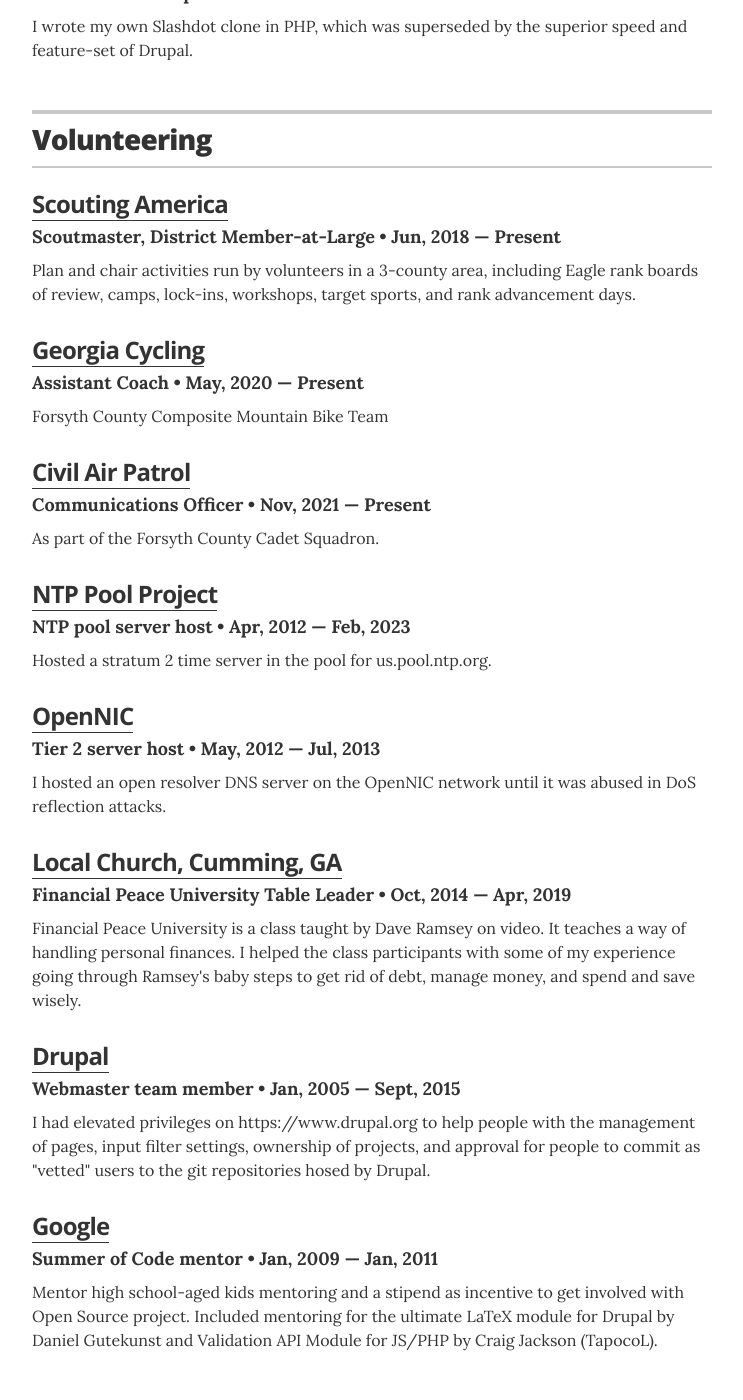
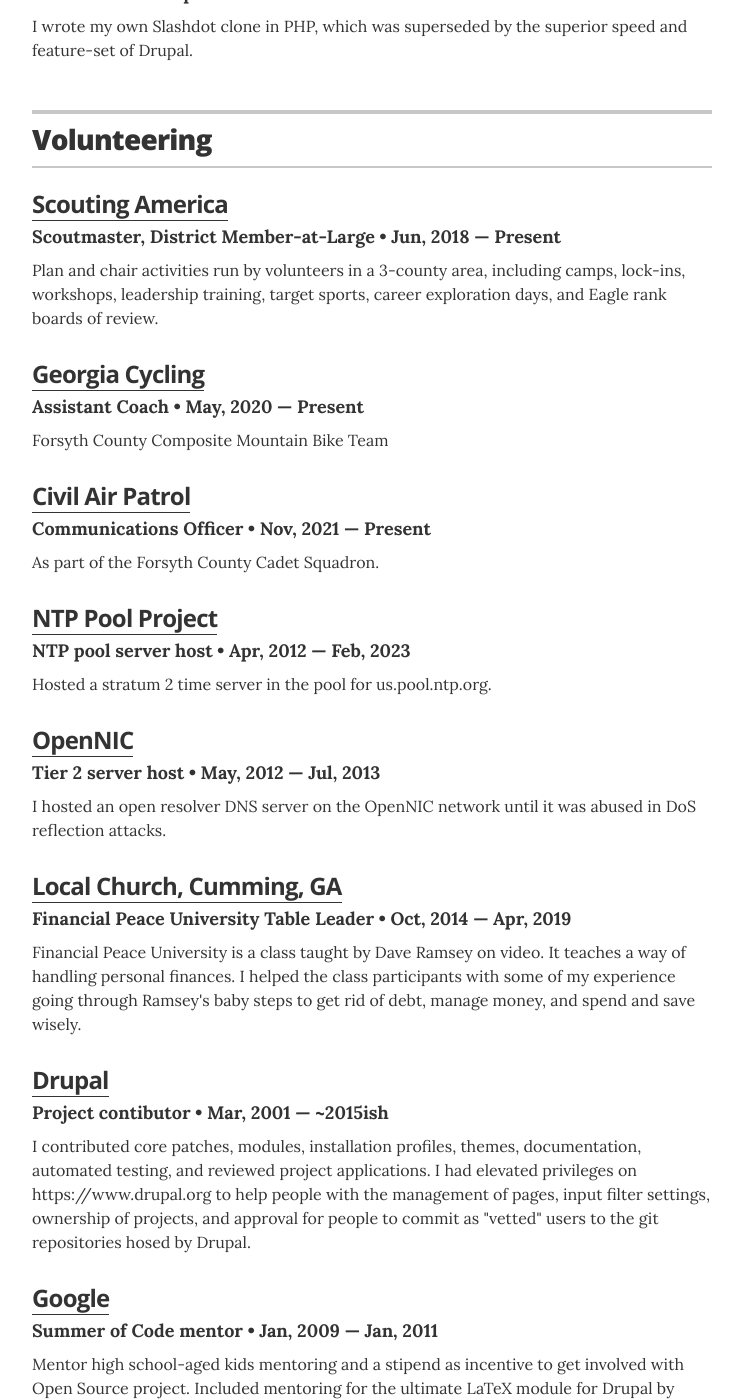
Before and after one commit to deekayen/dkn.github.io, a Jekyll site: the page built from index.html, in a window 1280 px wide and 1400 px high, scrolled down 6882 px. Shown: the whole window, without its empty margins (268-1011 px from the left). Built offline with Jekyll 4.4.1, drawn with Linux system fonts in a browser that asks for light colours.

Commit message:
Adjust Drupal and scouting experience descriptions

```diff
--- a/_data/associations.yml
+++ b/_data/associations.yml
@@ -5,7 +5,7 @@
   role: Scoutmaster, District Member-at-Large
   year: Jun, 2018 &mdash; Present
   url: http://troop3740.com/
-  summary: Plan and chair activities run by volunteers in a 3-county area, including Eagle rank boards of review, camps, lock-ins, workshops, target sports, and rank advancement days.
+  summary: Plan and chair activities run by volunteers in a 3-county area, including camps, lock-ins, workshops, leadership training, target sports, career exploration days, and Eagle rank boards of review.
 
 - organization: Georgia Cycling
   role: Assistant Coach
@@ -38,10 +38,10 @@
   summary: Financial Peace University is a class taught by Dave Ramsey on video. It teaches a way of handling personal finances. I helped the class participants with some of my experience going through Ramsey's baby steps to get rid of debt, manage money, and spend and save wisely.
 
 - organization: Drupal
-  role: Webmaster team member
-  year: Jan, 2005 &mdash; Sept, 2015
-  url: https://drupal.org/
-  summary: I had elevated privileges on https://www.drupal.org to help people with the management of pages, input filter settings, ownership of projects, and approval for people to commit as "vetted" users to the git repositories hosed by Drupal.
+  role: Project contibutor
+  year: Mar, 2001 &mdash; ~2015ish
+  url: https://www.drupal.org/user/972
+  summary: I contributed core patches, modules, installation profiles, themes, documentation, automated testing, and reviewed project applications. I had elevated privileges on https://www.drupal.org to help people with the management of pages, input filter settings, ownership of projects, and approval for people to commit as "vetted" users to the git repositories hosed by Drupal.
 
 - organization: Google
   role: Summer of Code mentor
```
